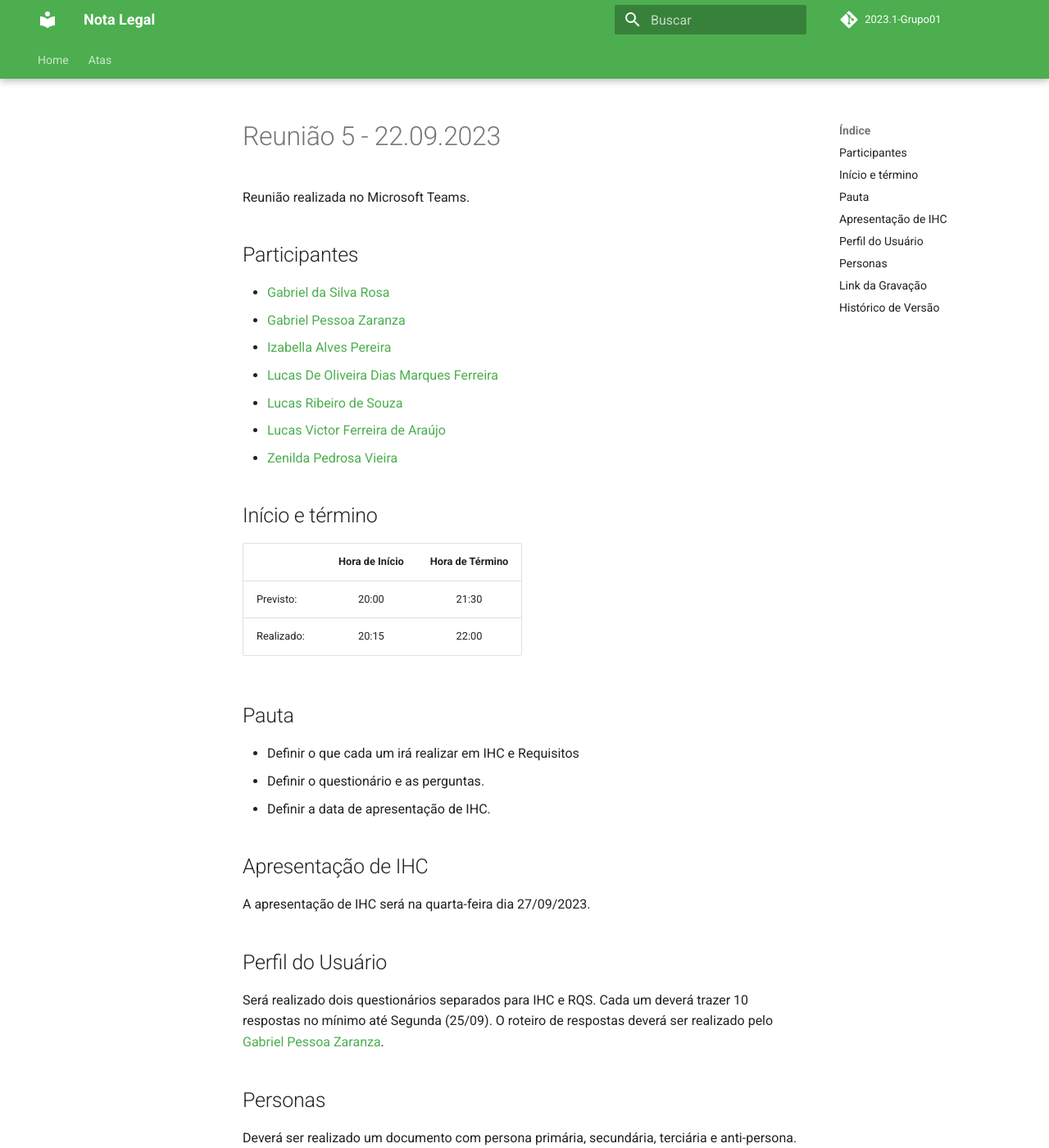
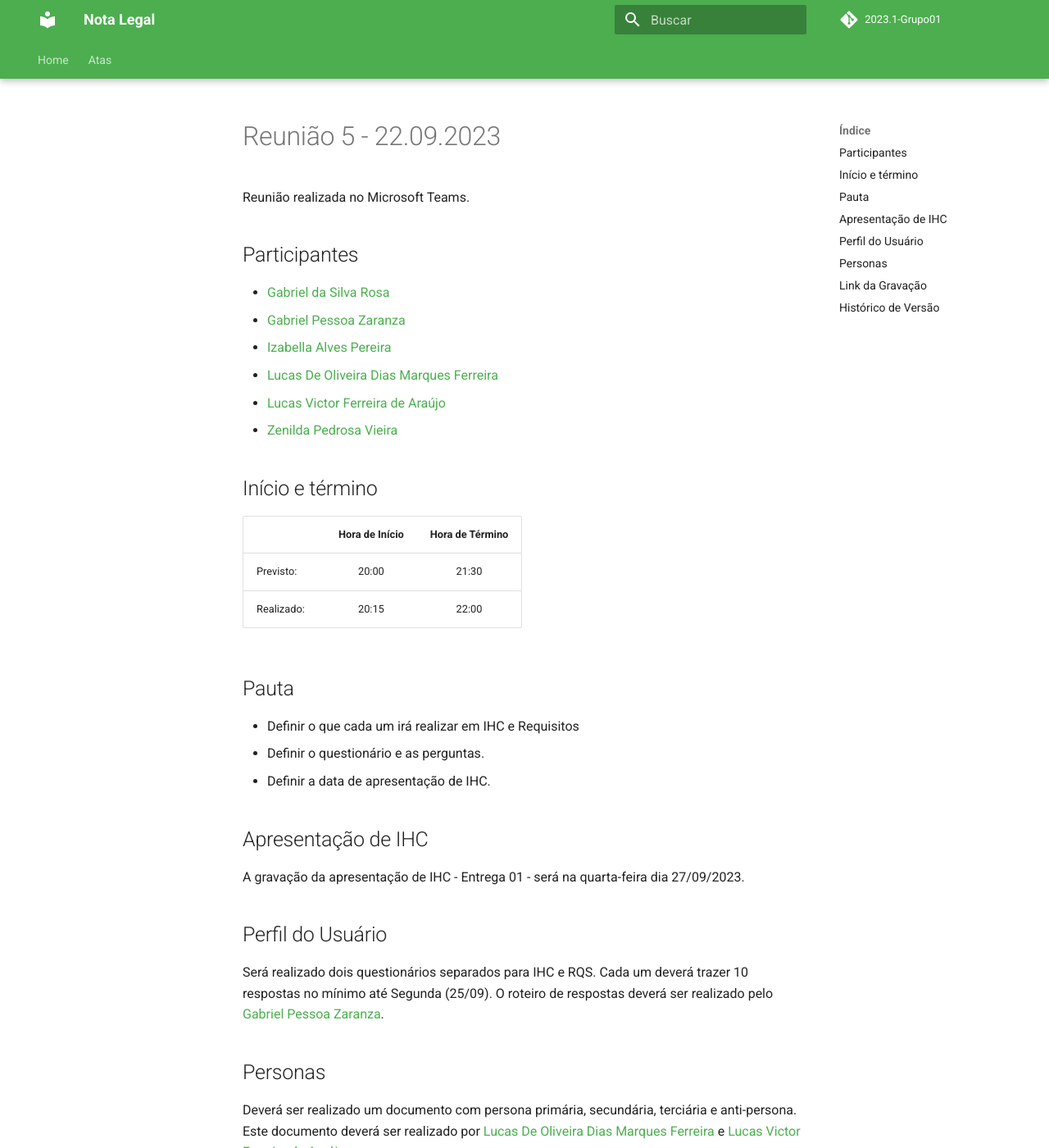
Before and after one commit to Interacao-Humano-Computador/2023.2-NotaLegal, an MkDocs documentation site: the page built from docs/atas/Reunião 5 - 22.09.2023.md, in a window 1280 px wide and 1400 px high. Shown: the whole window at 82% size. Built offline with MkDocs 1.6.1 and Material for MkDocs 9.7.7, drawn with Linux system fonts in a browser that asks for light colours; comment, search, counter and statistics services are not loaded.

Commit message:
Revisão ata Reunião 5 - 22.09.2023.md

```diff
--- a/docs/atas/Reunião 5 - 22.09.2023.md
+++ b/docs/atas/Reunião 5 - 22.09.2023.md
@@ -8,7 +8,6 @@ Reunião realizada no Microsoft Teams.
 * [Gabriel Pessoa Zaranza](https://github.com/GZaranza)
 * [Izabella Alves Pereira](https://github.com/izabellaalves)
 * [Lucas De Oliveira Dias Marques Ferreira](https://github.com/LucasOliveiraDiasMarquesFerreira)
-* [Lucas Ribeiro de Souza](https://github.com/lucassouzs)
 * [Lucas Victor Ferreira de Araújo](https://github.com/Lucas13032003)
 * [Zenilda Pedrosa Vieira](https://github.com/zenildavieira)
 
@@ -26,7 +25,7 @@ Reunião realizada no Microsoft Teams.
 * Definir a data de apresentação de IHC.
 
 ## Apresentação de IHC
-A apresentação de IHC será na quarta-feira dia 27/09/2023.
+A gravação da apresentação de IHC - Entrega 01 - será na quarta-feira dia 27/09/2023.
 
 ## Perfil do Usuário
 Será realizado dois questionários separados para IHC e RQS. Cada um deverá trazer 10 respostas no mínimo até Segunda (25/09). O roteiro de respostas deverá ser realizado pelo [Gabriel Pessoa Zaranza](https://github.com/GZaranza).
```
